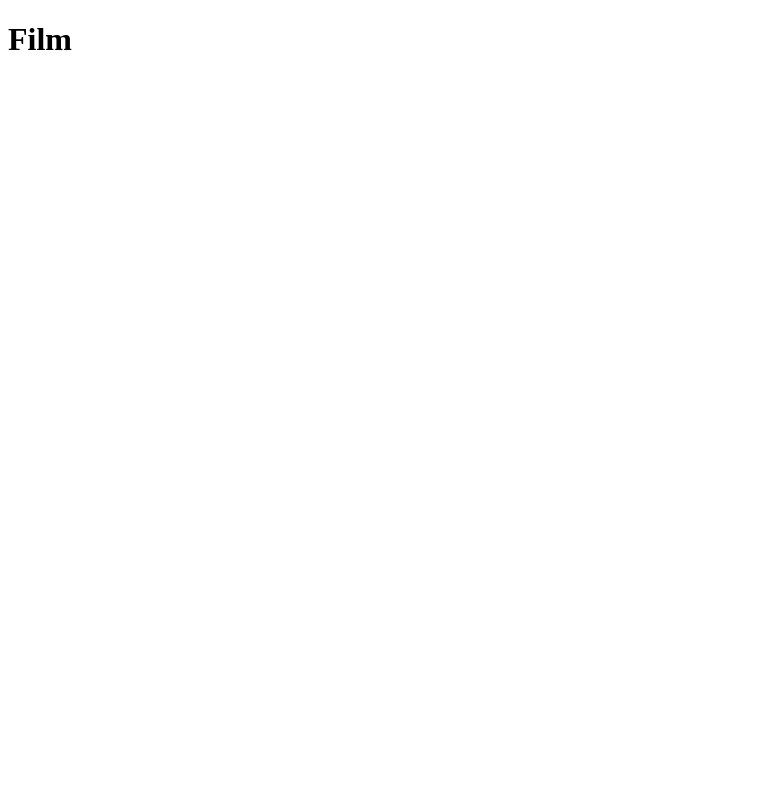
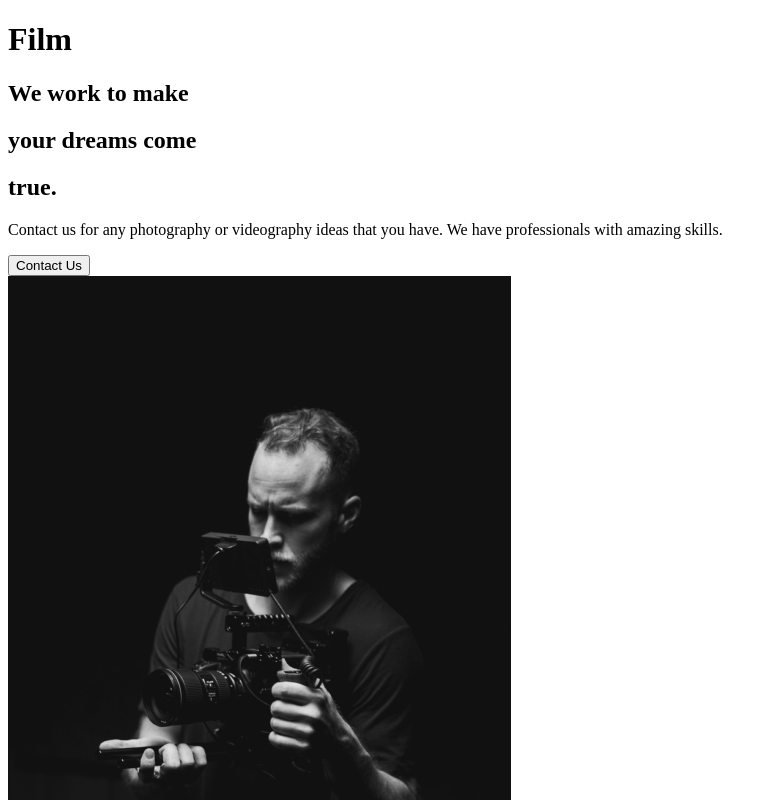
Before and after one commit to MatinSa7/CaptureSite, a React (Create React App) app: page / in a window 1280 px wide. Shown: the top 800 px of the page, without its empty margins (0-777 px from the left). Built offline with nearby package versions, Linux system fonts and the light colour scheme.

Commit message:
About us

```diff
--- a/package.json
+++ b/package.json
@@ -3,12 +3,18 @@
   "version": "0.1.0",
   "private": true,
   "dependencies": {
+    "@babel/core": "^7.14.0",
+    "@babel/preset-env": "^7.14.1",
     "@testing-library/jest-dom": "^5.11.4",
     "@testing-library/react": "^11.1.0",
     "@testing-library/user-event": "^12.1.10",
+    "framer-motion": "^4.1.13",
     "react": "^17.0.2",
     "react-dom": "^17.0.2",
+    "react-intersection-observer": "^8.31.1",
+    "react-router-dom": "^5.2.0",
     "react-scripts": "4.0.3",
+    "styled-components": "^5.3.0",
     "web-vitals": "^1.0.1"
   },
   "scripts": {
--- a/src/App.js
+++ b/src/App.js
@@ -1,9 +1,11 @@
 import React from "react";
+import AboutUs from "./pages/AboutUs";
 
 function App() {
   return (
     <div className="App">
       <h1>Film</h1>
+      <AboutUs />
     </div>
   );
 }
--- /dev/null
+++ b/src/components/AboutSection.js
@@ -0,0 +1,34 @@
+import React from "react";
+import home1 from "../img/home1.png";
+
+const AboutSection = () => {
+  return (
+    <div>
+      <div className="description">
+        <div className="title">
+          <div className="hide">
+            <h2>We work to make</h2>
+          </div>
+          <div className="hide">
+            <h2>
+              your <span>dreams</span> come
+            </h2>
+          </div>
+          <div className="hide">
+            <h2>true.</h2>
+          </div>
+        </div>
+        <p>
+          Contact us for any photography or videography ideas that you have. We
+          have professionals with amazing skills.
+        </p>
+        <button>Contact Us</button>
+      </div>
+      <div className="image">
+        <img src={home1} alt="Guy with a camera" />
+      </div>
+    </div>
+  );
+};
+
+export default AboutSection;
--- /dev/null
+++ b/src/pages/AboutUs.js
@@ -0,0 +1,8 @@
+import React from "react";
+import AboutSection from "../components/AboutSection";
+
+const AboutUs = () => {
+  return <AboutSection />;
+};
+
+export default AboutUs;
```
Also changed, not shown: 1 other file (tests, documents, lock files or other folders).
